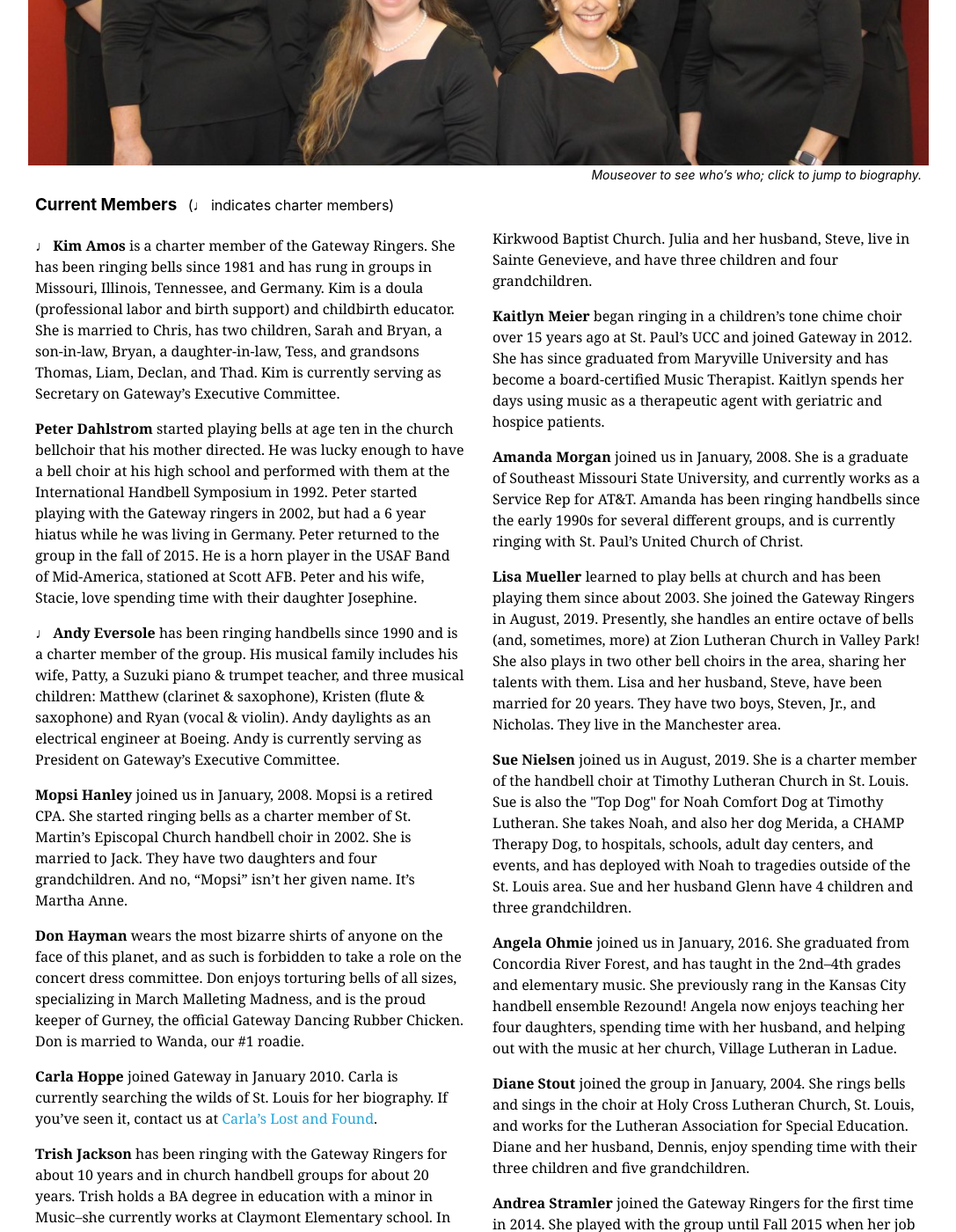
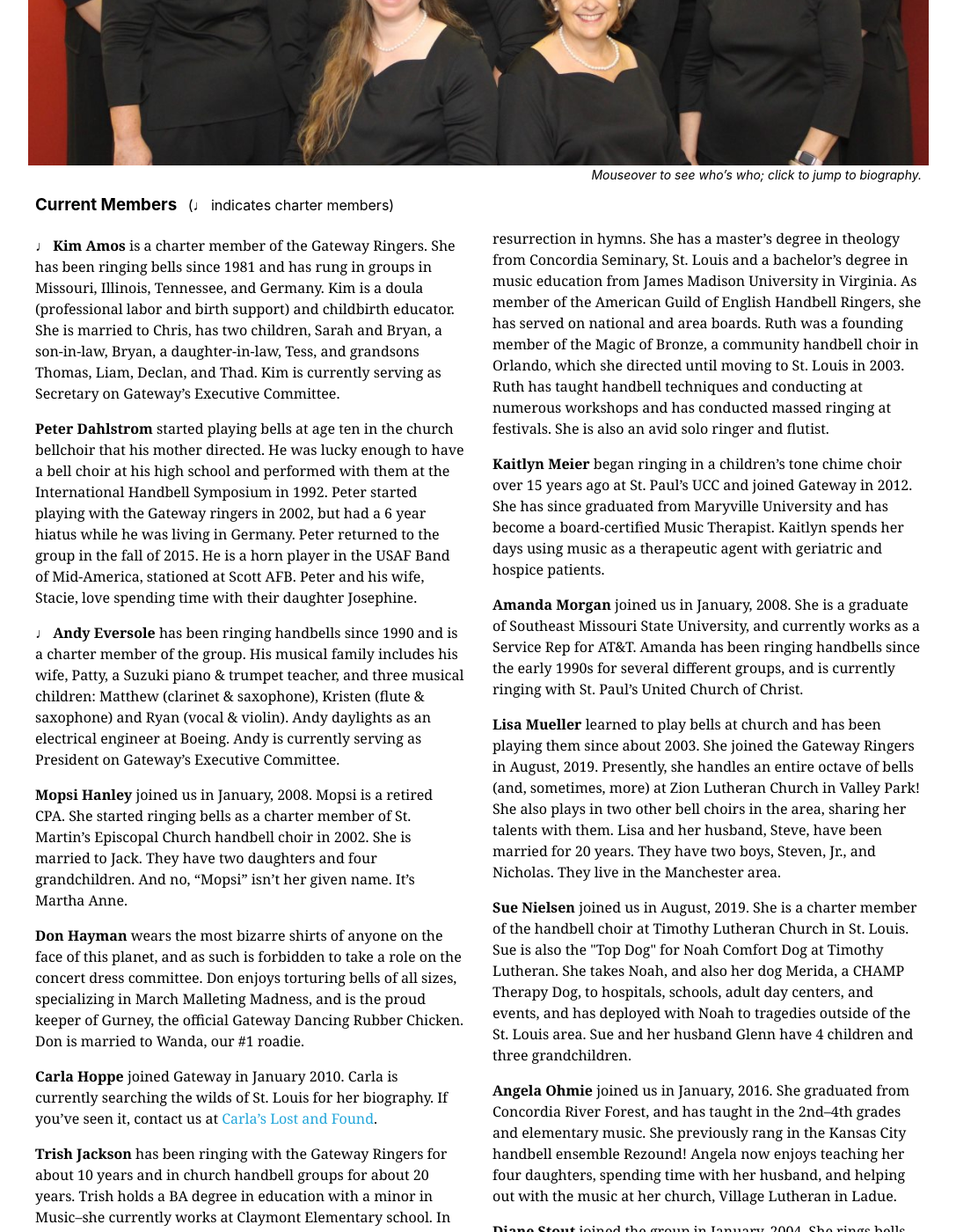
Before and after one commit to GatewayRingers/GatewayRingers.github.io, a Jekyll site: the page built from musicians.html, in a window 1280 px wide and 1400 px high, scrolled down 1319 px. Shown: the whole window at 88% size, without its empty margins (96-1183 px from the left). Built offline with Jekyll 4.4.1, drawn with Linux system fonts in a browser that asks for light colours; nearby versions of some CDN libraries; some of the changed text lies outside the part shown.

Commit message:
Update musicians.html

```diff
--- a/musicians.html
+++ b/musicians.html
@@ -103,7 +103,7 @@ title: Gateway Musicians
   She is a retired music teacher, and is currently the organist at Kirkwood Baptist Church.
   Julia and her husband, Steve, live in Sainte Genevieve, and have three children and four grandchildren.</li>
 
-  <!--<li class="pv2" id="Ruth"><strong>Ruth McDonnell</strong> joined us in the fall of 2007.
+  <li class="pv2" id="Ruth"><strong>Ruth McDonnell</strong> joined us in the fall of 2007.
   Ruth is a deaconess in The Lutheran Church—Missouri Synod and is currently writing her
   PhD dissertation on images for the resurrection in hymns.  She has a master’s
   degree in theology from Concordia Seminary, St. Louis and a bachelor’s
@@ -114,7 +114,7 @@ title: Gateway Musicians
   St. Louis in 2003. Ruth has taught handbell techniques and conducting at
   numerous workshops and has conducted massed ringing at festivals. She is
   also an avid solo ringer and flutist.
-  </li>-->
+  </li>
 
   <li class="pv2" id="Kaitlyn"><strong>Kaitlyn Meier</strong> began ringing in a children’s tone chime choir
   over 15 years ago at St. Paul’s UCC and joined Gateway in 2012. She has since graduated from
```
